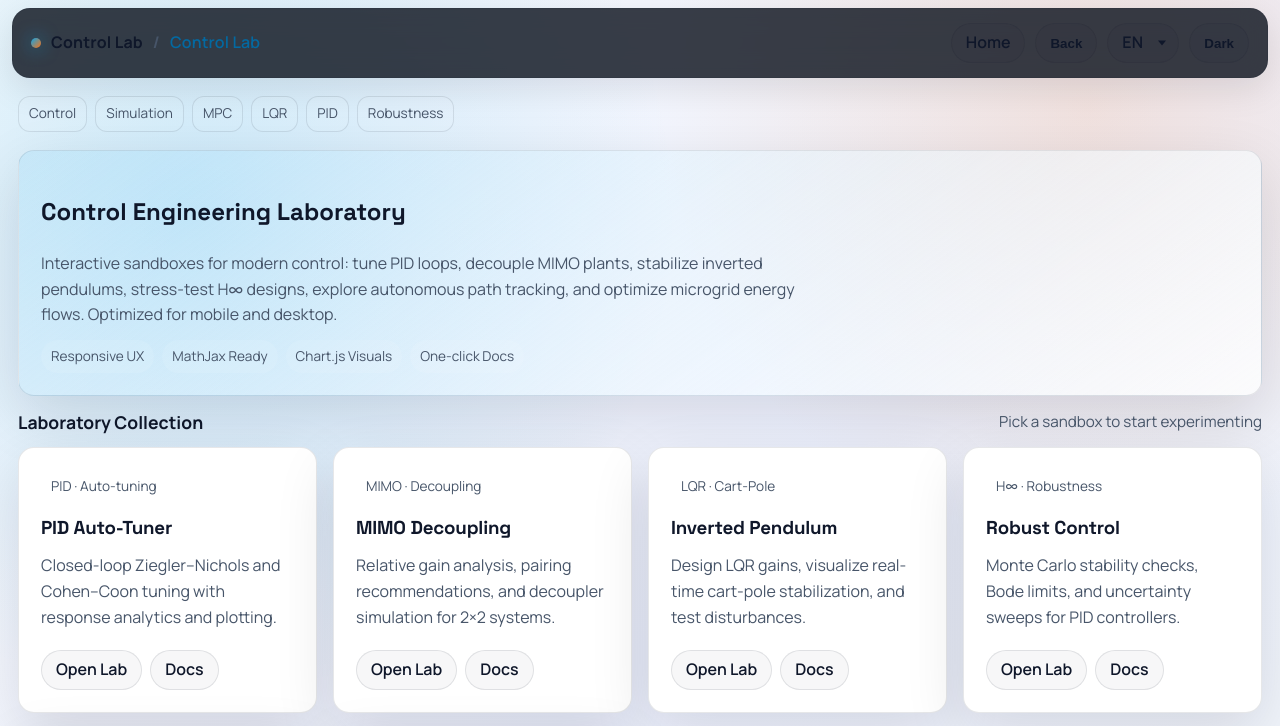
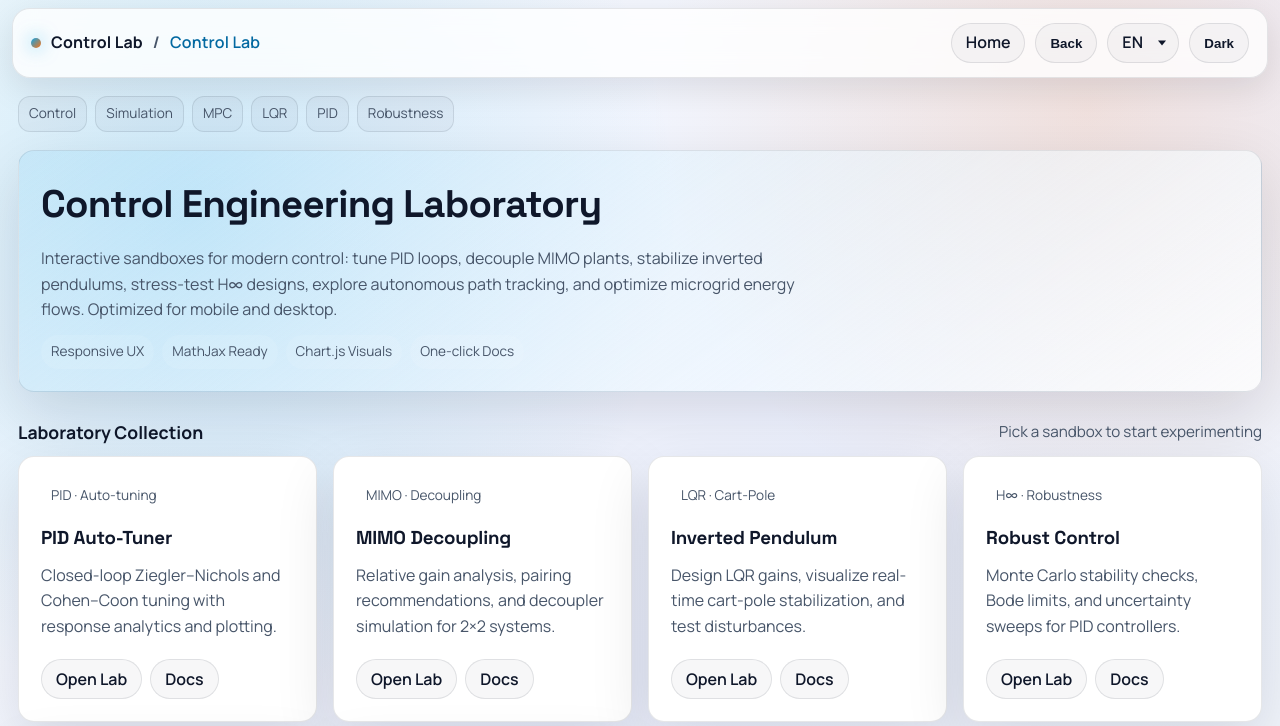
Before and after one commit to JGITSol/control_engineering_projects, a website: page public/index.html in a window 1280 px wide. Shown: the top 726 px of the page. Drawn offline with Linux system fonts and the light colour scheme.

Commit message:
style: update CSS variables and enhance skip link and pill styles for improved theming

```diff
--- a/public/assets/site.css
+++ b/public/assets/site.css
@@ -147,8 +147,8 @@
     padding: 14px 18px;
     margin: -16px -6px 18px;
     backdrop-filter: blur(12px);
-    background: rgba(8, 14, 26, 0.8);
-    border: 1px var(--nav-bg, 255, 0.06);
+    background: var(--nav-bg);
+    border: 1px solid var(--border);
     border-radius: 18px;
     box-shadow: 0 10px 35px rgba(0, 0, 0, 0.35);
     font-family: 'Manrope', 'Space Grotesk', system-ui, -apple-system, sans-serif;
@@ -156,6 +156,7 @@
 }
 
 [data-theme="light"] .lab-nav {
+    background: var(--nav-bg);
     border: 1px solid var(--border);
     box-shadow: 0 10px 35px rgba(2, 6, 23, 0.10);
 }
@@ -308,14 +309,14 @@
 .tag {
     padding: 6px 10px;
     border-radius: 12px;
-    background: rgba(255, 255, 255, 0.06);
+    background: var(--tag-bg);
     color: var(--text-light);
     border: 1px solid var(--border);
     font-size: 0.85rem;
-}var(--tag-bg);
-    color: var(--text-light);
-    border: 1px solid var(--border);
-    font-size: 0.85rem
+}
+
+.hero {
+    display: grid;
     grid-template-columns: 1.2fr 1fr;
     gap: 20px;
     align-items: stretch;
```
